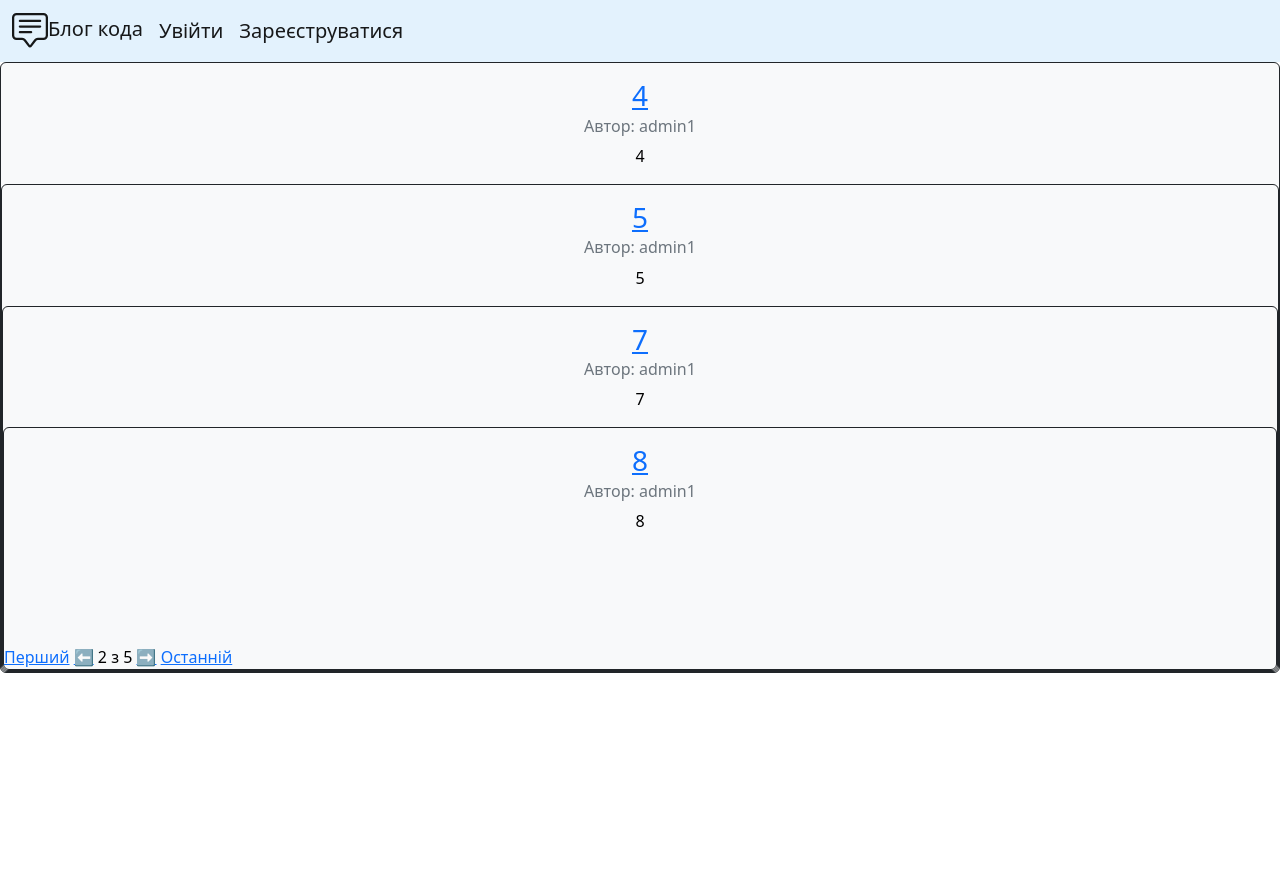
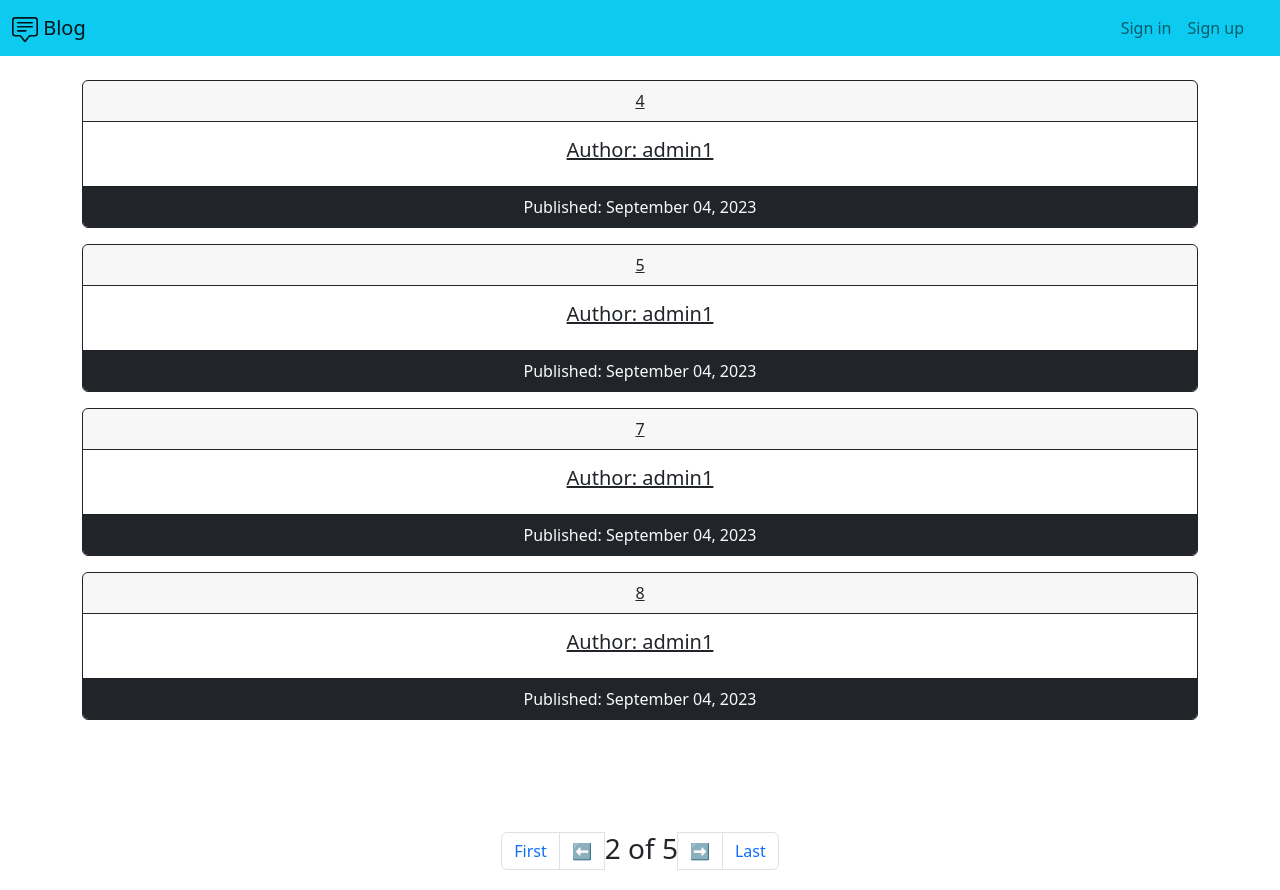
Before and after one commit to Grimnek/DjangoCoderBlog, a Django app: page /?page=2 in a window 1280 px wide. Before the commit the page ends 673 px from the top, so only its background shows below. Run offline with Django 4.2, Linux system fonts and the light colour scheme; data comes from the database, SQL or seed files in the repository; both versions use the stored data as it was after the commit; parts of the project's set-up code (start-up, migrations or seed data) failed here and were passed over; some libraries are stand-ins or nearby versions.

Commit message:
Translate update
Translated into English

```diff
--- a/blog_project/accounts/views.py
+++ b/blog_project/accounts/views.py
@@ -3,7 +3,7 @@ from django.urls import reverse_lazy
 from django.views import generic
 
 
-class SignUpView(generic.CreateView):
+class SignUpView(generic.CreateView, UserCreationForm):
     form_class = UserCreationForm
     success_url = reverse_lazy('login')
     template_name = 'registration/signup.html'
--- a/blog_project/blog/models.py
+++ b/blog_project/blog/models.py
@@ -1,18 +1,21 @@
 from django.db import models
 from django.urls import reverse
 from django.contrib.auth.models import User
+from django.utils import timezone
+
 
 class Post(models.Model):
-    title = models.CharField(max_length=200)
-    author = models.ForeignKey(User, on_delete=models.CASCADE)
-    text = models.TextField()
+	title = models.CharField(max_length=200)
+	author = models.ForeignKey(User, on_delete=models.CASCADE)
+	text = models.TextField()
+	date_posted = models.DateTimeField(default=timezone.now)
 
-    class Meta:
-        verbose_name = "пост"
-        verbose_name_plural = "Пости"
+	class Meta:
+		verbose_name = "Пост"
+		verbose_name_plural = "Пости"
 
-    def __str__(self):
-        return self.title
+	def __str__(self):
+		return self.title
 
-    def get_absolute_url(self):
-        return reverse('post_detail', args=[str(self.id)])
+	def get_absolute_url(self):
+		return reverse('post_detail', args=[str(self.id)])
--- a/blog_project/blog/templates/base.html
+++ b/blog_project/blog/templates/base.html
@@ -12,36 +12,101 @@
     <script src="https://cdn.jsdelivr.net/npm/bootstrap@5.2.2/dist/js/bootstrap.bundle.min.js" integrity="sha384-OERcA2EqjJCMA+/3y+gxIOqMEjwtxJY7qPCqsdltbNJuaOe923+mo//f6V8Qbsw3" crossorigin="anonymous"></script>
   </head>
   <body>
-    <div>
-<nav class="navbar navbar-expand-lg" style="background-color: #e3f2fd;">
+    <div class="container">
+
+
+        <nav class="navbar navbar-expand-lg bg-info fixed-top">
   <div class="container-fluid">
     <a class="navbar-brand" href="{% url 'home' %}">
-            <svg xmlns="http://www.w3.org/2000/svg" width="36" height="36" fill="currentColor" class="bi bi-chat-square-text" viewBox="0 0 16 16">
+            <svg xmlns="http://www.w3.org/2000/svg" width="26" height="26" fill="currentColor" class="bi bi-chat-square-text" viewBox="0 0 16 16">
   <path d="M14 1a1 1 0 0 1 1 1v8a1 1 0 0 1-1 1h-2.5a2 2 0 0 0-1.6.8L8 14.333 6.1 11.8a2 2 0 0 0-1.6-.8H2a1 1 0 0 1-1-1V2a1 1 0 0 1 1-1h12zM2 0a2 2 0 0 0-2 2v8a2 2 0 0 0 2 2h2.5a1 1 0 0 1 .8.4l1.9 2.533a1 1 0 0 0 1.6 0l1.9-2.533a1 1 0 0 1 .8-.4H14a2 2 0 0 0 2-2V2a2 2 0 0 0-2-2H2z"/>
   <path d="M3 3.5a.5.5 0 0 1 .5-.5h9a.5.5 0 0 1 0 1h-9a.5.5 0 0 1-.5-.5zM3 6a.5.5 0 0 1 .5-.5h9a.5.5 0 0 1 0 1h-9A.5.5 0 0 1 3 6zm0 2.5a.5.5 0 0 1 .5-.5h5a.5.5 0 0 1 0 1h-5a.5.5 0 0 1-.5-.5z"/>
-</svg>Блог кода</a>
+</svg>  Blog</a>
+    <button class="navbar-toggler" type="button" data-bs-toggle="offcanvas" data-bs-target="#offcanvasNavbar" aria-controls="offcanvasNavbar">
+      <span class="navbar-toggler-icon"></span>
+    </button>
+    <div class="offcanvas offcanvas-end" tabindex="-1" id="offcanvasNavbar" aria-labelledby="offcanvasNavbarLabel">
+      <div class="offcanvas-header">
+        <h5 class="offcanvas-title" id="offcanvasNavbarLabel">Blog</h5>
+        <button type="button" class="btn-close" data-bs-dismiss="offcanvas" aria-label="Close"></button>
+      </div>
+      <div class="offcanvas-body">
+        <ul class="navbar-nav justify-content-end flex-grow-1 pe-3">
+            {% if request.user.is_superuser %}
+          <li class="nav-item">
+            <a class="nav-link" aria-current="page" href="/admin"> Admin panel </a>
+          </li>
+            {% endif %}
+            {% if user.is_authenticated %}
+          <li class="nav-item">
+            <a class="nav-link"> Hi @{{ user.username }} </a>
+          </li>
+            <li class="nav-item">
+            <a class="nav-link" href="{% url 'logout' %}"> Go out </a>
+          </li>
+            <li class="nav-item">
+            <a class="nav-link" href="{% url 'post_new' %}"> Create a new blog </a>
+          </li>
+            {% else %}
+            <li class="nav-item">
+            <a class="nav-link" href="{% url 'login' %}"> Sign in </a>
+          </li>
+            <li class="nav-item">
+            <a class="nav-link" href="{% url 'signup' %}"> Sign up </a>
+          </li>
+            {% endif %}
+            </ul>
+      </div>
+    </div>
+  </div>
+</nav>
+
+
+<nav class="navbar navbar-expand-lg" >
+  <div class="container-fluid">
+    <a class="navbar-brand" href="{% url 'home' %}">
+            <svg xmlns="http://www.w3.org/2000/svg" width="26" height="26" fill="currentColor" class="bi bi-chat-square-text" viewBox="0 0 16 16">
+  <path d="M14 1a1 1 0 0 1 1 1v8a1 1 0 0 1-1 1h-2.5a2 2 0 0 0-1.6.8L8 14.333 6.1 11.8a2 2 0 0 0-1.6-.8H2a1 1 0 0 1-1-1V2a1 1 0 0 1 1-1h12zM2 0a2 2 0 0 0-2 2v8a2 2 0 0 0 2 2h2.5a1 1 0 0 1 .8.4l1.9 2.533a1 1 0 0 0 1.6 0l1.9-2.533a1 1 0 0 1 .8-.4H14a2 2 0 0 0 2-2V2a2 2 0 0 0-2-2H2z"/>
+  <path d="M3 3.5a.5.5 0 0 1 .5-.5h9a.5.5 0 0 1 0 1h-9a.5.5 0 0 1-.5-.5zM3 6a.5.5 0 0 1 .5-.5h9a.5.5 0 0 1 0 1h-9A.5.5 0 0 1 3 6zm0 2.5a.5.5 0 0 1 .5-.5h5a.5.5 0 0 1 0 1h-5a.5.5 0 0 1-.5-.5z"/>
+</svg>  Blog</a>
     <button class="navbar-toggler" type="button" data-bs-toggle="collapse" data-bs-target="#navbarNavDropdown" aria-controls="navbarNavDropdown" aria-expanded="false" aria-label="Toggle navigation">
       <span class="navbar-toggler-icon"></span>
     </button>
-    <div class="collapse navbar-collapse" id="navbarNavDropdown">
+      </div>
+    <div class="collapse navbar-collapse" id="navbarSupportedContent">
       <ul class="navbar-nav">
           {% if request.user.is_superuser %}
-          <a class="navbar-brand" href="/admin"> Адмiн панель </a>
+          <a class="navbar-brand" href="/admin"> Admin panel </a>
           {% endif %}
       {% if user.is_authenticated %}
-      <a class="navbar-brand">Привiт @{{ user.username }}</a>
-        <a class="navbar-brand" href="{% url 'logout' %}">Вийти</a>
-          <a class="navbar-brand" href="{% url 'post_new' %}">Створити новий блог</a>
+          <a class="navbar-brand">Hi @{{ user.username }}</a>
+        <a class="navbar-brand" href="{% url 'logout' %}">Go out</a>
+          <a class="navbar-brand" href="{% url 'post_new' %}">Create a new blog</a>
       {% else %}
-        <a class="navbar-brand" href="{% url 'login' %}">Увійти</a>
-        <a class="navbar-brand" href="{% url 'signup' %}">Зареєструватися</a>
+        <a class="navbar-brand" href="{% url 'login' %}">Sign in</a>
+        <a class="navbar-brand" href="{% url 'signup' %}">Sign up</a>
       {% endif %}
       </ul>
     </div>
-  </div>
 </nav>
+    <br>
     {% block content %}
     {% endblock content %}
     </div>
+  <script>
+$(function () {
+  var nua = navigator.userAgent
+  var isAndroid = (nua.indexOf('Mozilla/5.0') > -1 && nua.indexOf('Android ') > -1 && nua.indexOf('AppleWebKit') > -1 && nua.indexOf('Chrome') === -1)
+  if (isAndroid) {
+    $('select.form-control').removeClass('form-control').css('width', '100%', 'height', '100')
+  }
+})
+</script>
+  <script>
+        let GoBack = function (){
+            window.history.back();
+        };
+    </script>
+
   </body>
 </html>
--- a/blog_project/blog/templates/home.html
+++ b/blog_project/blog/templates/home.html
@@ -1,33 +1,31 @@
 {% extends 'base.html' %}
 
-{%block title%} Головна {%endblock title%}
+{%block title%} Main {%endblock title%}
 
 {% block content %}
   {% for post in object_list %}
-    <div class="card text-center text-bg-light border-dark">
+  <div class="card border-dark text-center mb-3 col-md-offset-12"><a class="text-dark" href="{% url 'post_detail' post.pk %}">
+  <div class="card-header border-dark">{{ post.title }}</div>
   <div class="card-body">
-    <h3 class="card-title"><a href="{% url 'post_detail' post.pk %}">{{ post.title }}</a></h3>
-    <h6 class="card-subtitle mb-2 text-muted">Автор: {{ post.author }}</h6>
-    <p class="card-text">{{ post.text }}</p>
-  </div>
+    <h5 class="card-title">Author: {{ post.author }}</h5>
+  </div></a>
+  <div class="card-footer bg-dark text-light">Published: {{ post.date_posted|date:"F d, Y"  }}</div>
+</div>
         {% endfor %}
     {% for contact in page_obj %}
         {{ contact.full_name|upper }}<br>
-  {% endfor %}<div class="pagination">
-    <span class="step-links">
+        {% endfor %}
+        <nav aria-label="Page navigation example">
+        <ul class="pagination justify-content-center">
         {% if page_obj.has_previous %}
-            <a href="?page=1"> Перший</a>
-            <a href="?page={{ page_obj.previous_page_number }}">⬅</a>
+            <li class="page-item"><a class="page-link" href="?page=1"> First </a></li>
+            <li class="page-item"><a class="page-link" href="?page={{ page_obj.previous_page_number }}">⬅</a></li>
         {% endif %}
-
-        <span class="current">
-            {{ page_obj.number }} з {{ page_obj.paginator.num_pages }}
-        </span>
-
+        <h3 class="text-center">{{ page_obj.number }} of {{ page_obj.paginator.num_pages }}</h3>
         {% if page_obj.has_next %}
-            <a href="?page={{ page_obj.next_page_number }}">➡</a>
-            <a href="?page={{ page_obj.paginator.num_pages }}">Останній</a>
+        <li class="page-item"><a class="page-link" href="?page={{ page_obj.next_page_number }}">➡</a></li>
+        <li class="page-item"><a class="page-link" href="?page={{ page_obj.paginator.num_pages }}"> Last </a></li>
         {% endif %}
-    </span>
-</div>
+</ul>
+</nav>
 {% endblock content %}
```
Also changed, not shown: blog_project/blog/static/css/base.css (+5 -39 lines), blog_project/blog/templates/CRUD/post_delete.html (+6 -10 lines), blog_project/blog/templates/CRUD/post_detail.html (+21 -12 lines), blog_project/blog/templates/CRUD/post_edit.html (+7 -10 lines), blog_project/blog/templates/CRUD/post_new.html (+10 -11 lines), blog_project/blog/templates/registration/login.html (+7 -9 lines), blog_project/blog/templates/registration/signup.html (+5 -7 lines), blog_project/blog/views.py (+18 -18 lines), README.md (deleted), blog_project/blog/migrations/0001_initial.py, blog_project/blog/migrations/0002_alter_post_options_post_date_posted.py (added), blog_project/db.sqlite3 (added).
